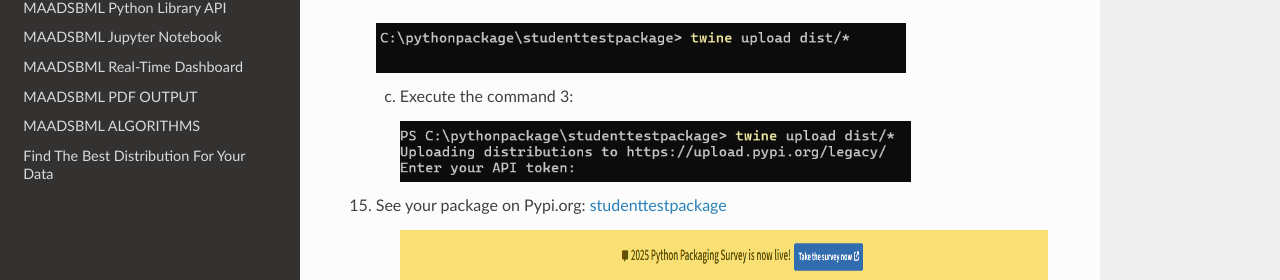
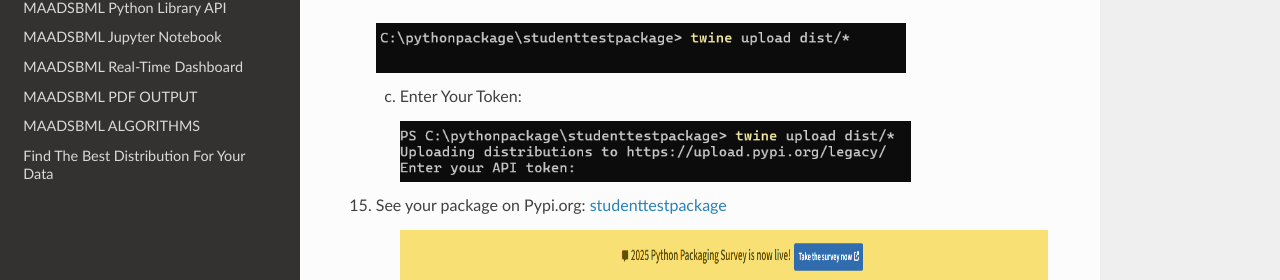
Before and after one commit to smaurice101/maadsbml, a Sphinx documentation site: the page built from docs/source/createpythonpackage.rst, in a window 1280 px wide and 900 px high, scrolled down 4048 px. Shown: the part 171-451 px from the top of the window. Built offline with Sphinx 7.4.7 and the Read the Docs theme 3.1.0, drawn with Linux system fonts in a browser that asks for light colours.

Commit message:
Update createpythonpackage.rst

```diff
--- a/docs/source/createpythonpackage.rst
+++ b/docs/source/createpythonpackage.rst
@@ -136,7 +136,7 @@ You are ready to upload your package.  Follow these steps:
     .. figure:: tp10.png
        :scale: 70%
 
-    c. Execute the command 3:
+    c. Enter Your Token:
 
        .. figure:: tp12.png
           :scale: 70%
```
